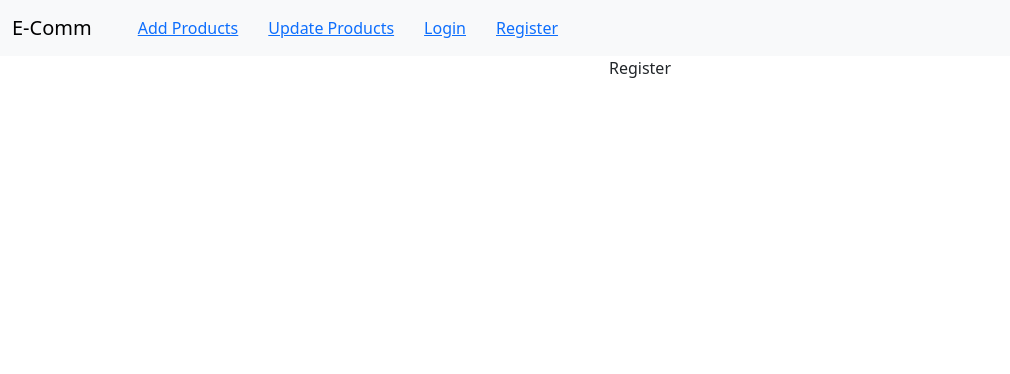
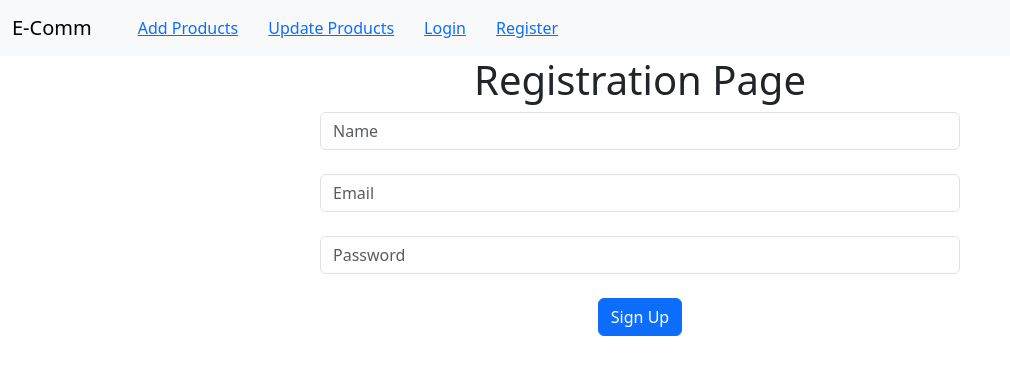
Before and after one commit to yegonkimutai/E-Comm-laravel-react, a React (Create React App) app in the folder front/: page /register in a window 1280 px wide. Shown: the top 374 px of the page, without its empty margins (0-1010 px from the left). Built offline with nearby package versions, Linux system fonts and the light colour scheme.

Commit message:
:art: Modify registration UI

```diff
--- a/front/src/components/Register.js
+++ b/front/src/components/Register.js
@@ -1,8 +1,57 @@
-import React from 'react'
+import React, { useState } from 'react'
+import { useNavigate } from 'react-router-dom'
 
 function Register() {
+  const [name, setName] = useState('');
+  const [password, setPassword] = useState('');
+  const [email, setEmail] = useState('');
+  const navigate = useNavigate();
+
+  const BASE_URL = 'http://localhost:8000/api/register'
+
+  const signUp = async() => {
+    let cred = {name, email, password}
+    console.log(cred)
+
+    let result = await fetch(BASE_URL, {
+      method: 'POST',
+      body: JSON.stringify(cred),
+      headers: {
+        'Content-Type':'application/json',
+        'Accept':'application/json'
+      }
+    })
+    result = await result.json()
+    localStorage.setItem('user-info', JSON.stringify(result))
+    navigate('/add')
+  }
+
   return (
-    <div>Register</div>
+    <div className='col-sm-6 offset-sm-3'>
+      <h1>Registration Page</h1>
+      <input
+        type='text'
+        value={name}
+        onChange={(e) => setName(e.target.value)}
+        className='form-control'
+        placeholder='Name' />
+      <br />
+      <input
+        type='email'
+        value={email}
+        onChange={(e) => setEmail(e.target.value)}
+        className='form-control'
+        placeholder='Email' />
+      <br />
+      <input
+        type='password'
+        value={password}
+        onChange={(e) => setPassword(e.target.value)}
+        className='form-control'
+        placeholder='Password' />
+      <br />
+      <button className='btn btn-primary' onClick={signUp}>Sign Up</button>
+    </div>
   )
 }
 
```
